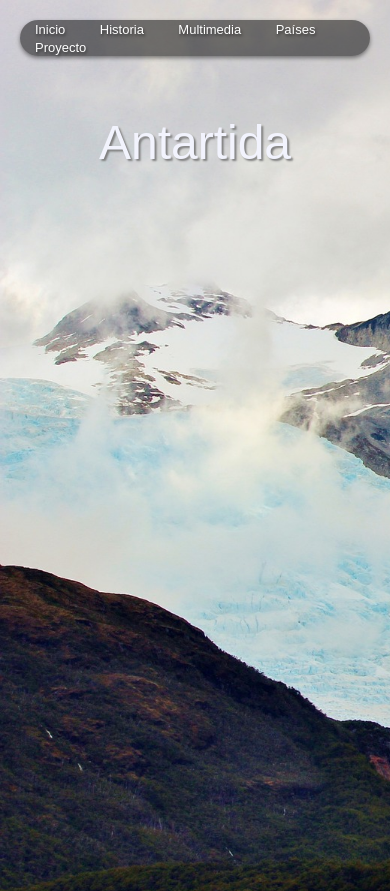
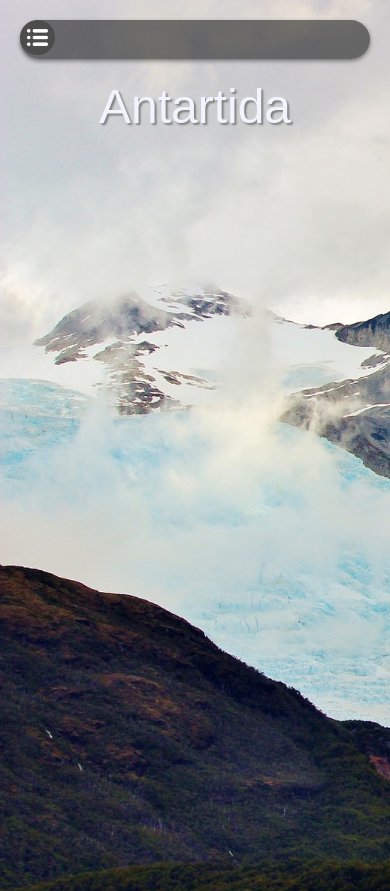
Before and after one commit to julmart87/coder_proyecto, a plain HTML site: page index.html in a window 390 px wide. Shown: the top 891 px of the page. Drawn offline with Linux system fonts and the light colour scheme; a web font is replaced by a local one.

Commit message:
creacion de menu desplegable

```diff
--- a/css/styles.css
+++ b/css/styles.css
@@ -2,7 +2,7 @@
     margin: 0;
     padding: 0;
     box-sizing: border-box;
-    /* border: 1px solid red;     */
+    /* border: 1px solid red;      */
 }
 
 /* Estilos generales */
@@ -73,7 +73,6 @@ que se repite en las 5 paginas*/
     margin: 0 50px 0 1200px;
     border-radius: 20px;
     box-shadow: 0 2px 4px rgba(0, 0, 0, 0.456);
-    /* display: flex; */
     transition: all 300ms;
 }
 
@@ -85,6 +84,7 @@ que se repite en las 5 paginas*/
 }
 
 .navegador li {
+    display: flex;
     display:inline-block;
     margin-left: 10px;
 }
@@ -101,10 +101,16 @@ que se repite en las 5 paginas*/
 /** animacion en la barra de navegacion **/
 .navegador:hover {
     scale: 1;
-    background: rgb(47, 46, 46);
+    background: rgba(69, 47, 47, 0.366);
     box-shadow: 0 0 10px rgb(65, 59, 59);
 }
 
+.navegador #toggle, .navegador label {
+    display: none;
+}
+.navegador label img {
+    width: 35px;
+}
 
 
 /* Estilos para la pagina principal */
@@ -665,19 +671,45 @@ que se repite en las 5 paginas*/
         font-size: 1.2rem;
     }
     /* pagina principal */
+
     .portada h1 {
         font-size: 5.5rem;
     }
 
     /* seccion navegador */
     .navegador {
+        position: fixed;
         left: 0;
-        margin: 0 20px 0 20px;
+        /* margin: 0 20px 0 20px; */
+        margin: 20px;
         padding-left: 90px;
     }
     .navegador a {
-        font-size: .875rem;
+        font-size: 1rem;
     }
+    .navegador .menu {
+        width: 100%;
+        height: 0;
+        overflow: hidden;
+        top: 0;
+    }
+    .navegador ul {
+        flex-direction: column;
+        align-items: center;
+        padding: 8px 0;
+    }
+    .navegador label {
+        display: inline-flex;
+        cursor: pointer;
+    }
+    .navegador #toggle:checked ~ .menu {
+        height: 100%;
+    }
+    .navegador li {
+        display: block;
+    }
+
+
 
     /* seccion header */
     .header h1 {
--- a/index.html
+++ b/index.html
@@ -17,6 +17,9 @@
 
     <header class="portada">
         <nav class="navegador">
+            <input type="checkbox" name="" id="toggle">
+            <label for="toggle"><img src="./assets/img/menu.png" alt=""></label>
+            <div class="menu">
             <ul>
                 <li><a href="#">Inicio</a></li>
                 <li><a href="./pages/historia.html"> Historia</a></li>
@@ -24,6 +27,7 @@
                 <li><a href="./pages/paises.html">Países</a></li>
                 <li><a href="./pages/proyecto.html">Proyecto</a></li>
             </ul>
+            </div>
         </nav>
         <h1>Antartida</h1>
     </header>
```
Also changed, not shown: assets/img/menu.png (added).
